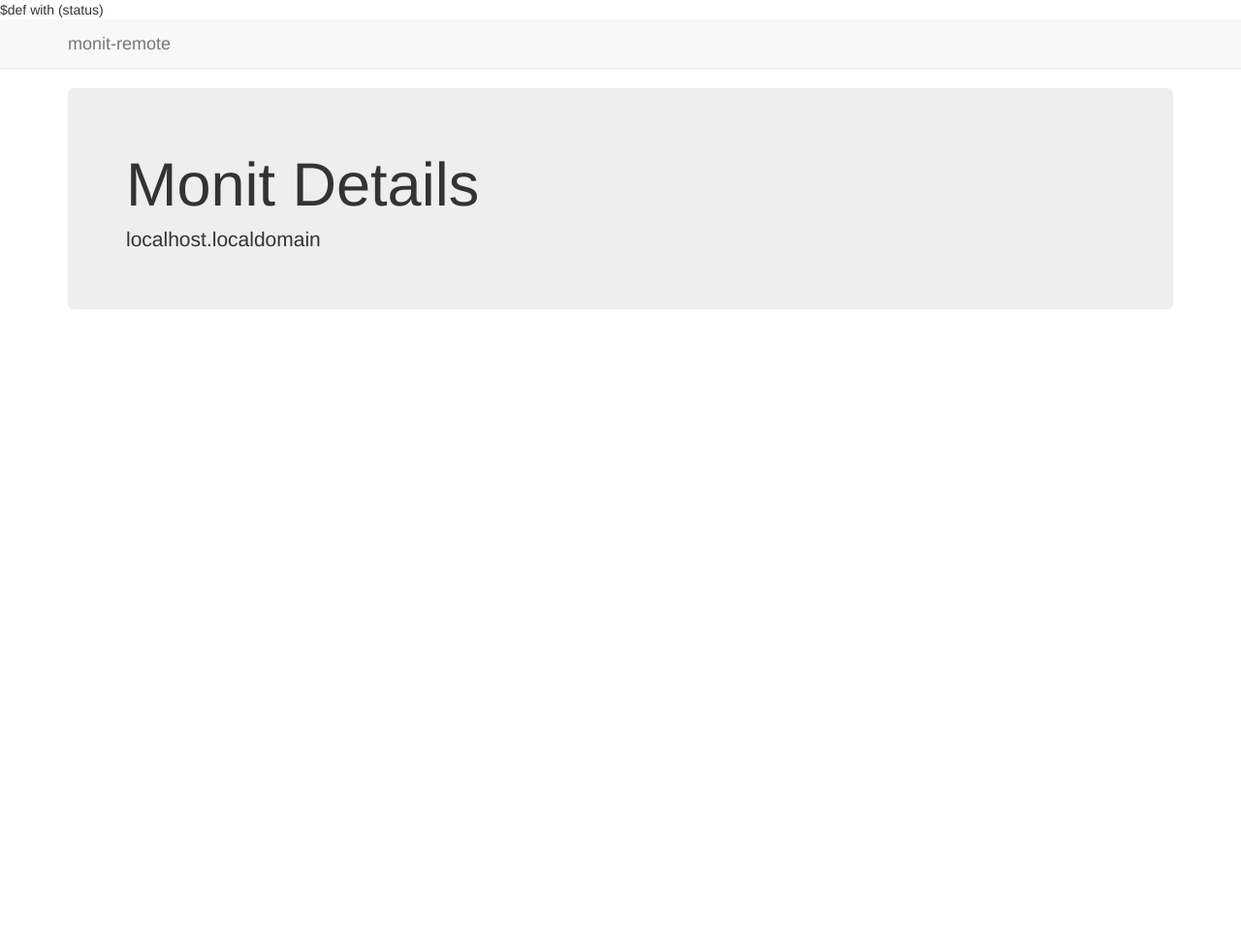
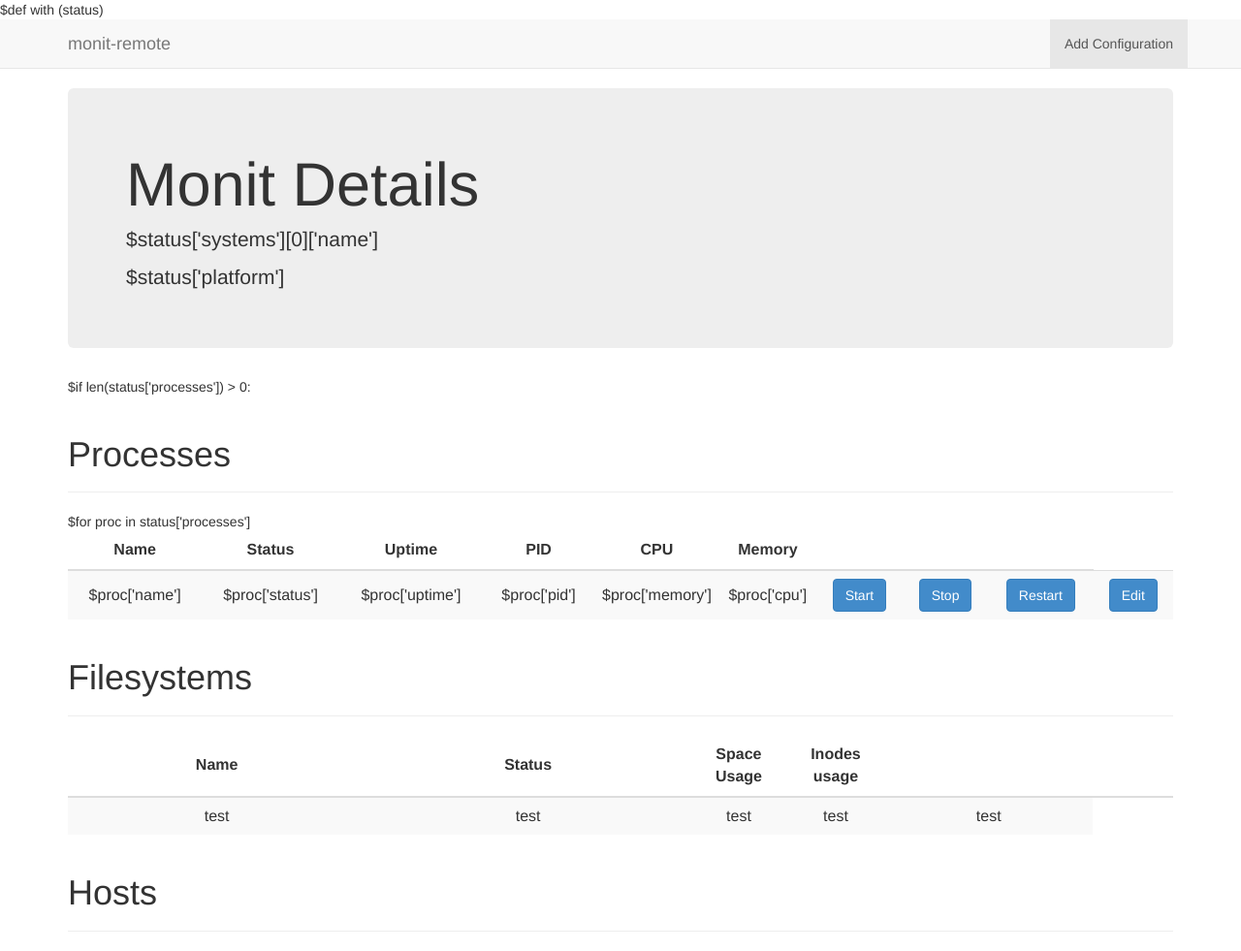
Before and after one commit to hurdad/monit-remote, a Python web app: template templates/details.html in a window 1280 px wide. Shown: the whole page at 97% size. Before the commit the page ends 319 px from the top, so only its background shows below. Run offline with Jinja, Linux system fonts and the light colour scheme; the template is opened without the code that fills it, so the values that code supplies are empty; some libraries are stand-ins or nearby versions.

Commit message:
host crud working

```diff
--- a/controllers/html.py
+++ b/controllers/html.py
@@ -26,10 +26,10 @@ class index:
                 for system in mystatus['systems']:
 
                     if system['status'] == '0' and system['monitored'] == '2':
-                        status = 'initalzing'
+                        status = 'initializing'
                     elif system['status'] == '0' and system['monitored'] == '1':
                         status = 'running'
-                    elif system['monitor'] == '0' and system['monitored'] == '0':
+                    elif system['status'] == '0' and system['monitored'] == '0':
                         status = 'not monitored'
                     else:
                         status = 'unknown'
--- a/templates/details.html
+++ b/templates/details.html
@@ -1,4 +1,5 @@
 $def with (status)
+
 <!DOCTYPE html>
 <html>
     <head>
@@ -30,36 +31,90 @@ $def with (status)
                     </button>
                     <a class="navbar-brand" href="/">monit-remote</a>
                 </div>
+                <div class="navbar-collapse collapse">
+                    <ul class="nav navbar-nav navbar-right">
+                        <li class="active"><a href="#" id="add-monit-host">Add Configuration</a></li>
+                    </ul>
+                </div><!--/.nav-collapse -->
             </div>
         </div>
         <div class="container">
             <div class="jumbotron">
                 <h1>Monit Details</h1>
-            <p>
-            localhost.localdomain
-            </p>
+                <p>$status['systems'][0]['name']</p>
+                <p>$status['platform']</p>
             </div>
+            $if len(status['processes']) > 0:
+                <div class="page-header">
+                    <h1>Processes</h1>
+                </div>
+                <table class="table table-striped">
+                    <thead>
+                        <tr>
+                            <th>Name</th>
+                            <th>Status</th>
+                            <th>Uptime</th>
+                            <th>PID</th>
+                            <th style="width: 100px">CPU</th>
+                            <th style="width: 100px">Memory</th>
+                            <th></th>
+                            <th></th>
+                            <th></th>
+                        </tr>
+                    </thead>
+                    <tbody>
+                        $for proc in status['processes']
+                        <tr>
+                            <td>$proc['name']</td>
+                            <td>$proc['status']</td>
+                            <td>$proc['uptime']</td>
+                            <td>$proc['pid']</td>
+                            <td>$proc['memory']</td>
+                            <td>$proc['cpu']</td>
+                            <td><button type="button" class="btn btn-primary" action="start-proc" host-id="$proc['name']">Start</button></td>
+                            <td><button type="button" class="btn btn-primary" action="stop-proc" host-id="$proc['name']">Stop</button></td>
+                            <td><button type="button" class="btn btn-primary" action="restart-proc" host-id="$proc['name']">Restart</button></td>
+                            <td><button type="button" class="btn btn-primary" action="edit" host-id="$proc['name']">Edit</button></td>
+                        </tr>
+                    </tbody>
+                </table>
+
+            <div class="page-header">
+                <h1>Filesystems</h1>
+            </div>
+            <table class="table table-striped">
+                <thead>
+                    <tr>
+                        <th>Name</th>
+                        <th>Status</th>
+                        <th style="width: 100px">Space Usage</th>
+                        <th style="width: 100px">Inodes usage</th>
+                        <th></th>
+                        <th></th>
+                    </tr>
+
+                </thead>
+                <tbody>
+
+                    <tr>
+                        <td>test</td>
+
+        <td>test</td>
+        <td>test</td>
+        <td>test</td>
+        <td>test</td>
+                    </tr>
+                </tbody>
+            </table>
 
 
+            <div class="page-header">
+                <h1>Hosts</h1>
+            </div>
 
         </div>
         <!-- /container-->
 
-    <!-- confirmation delete modal -->
-    <div class="modal hide" id="confirmation-delete-modal">
-        <div class="modal-header">
-            <button type="button" class="close" data-dismiss="modal">x</button>
-                    <h3>Confirmation</h3>
-        </div>
-        <div class="modal-body">
-            <p>Are you sure you want to delete?</p>
-        </div>
-        <div class="modal-footer">
-            <div id="confirmation-delete-alert" class="alert alert-error"></div>
-            <a href="#" class="btn" data-dismiss="modal">Close</a>
-            <a id="continue-delete-button" href="#" class="btn btn-primary">Continue</a>
-        </div>
-    </div>
 
         <!-- jQuery (necessary for Bootstrap's JavaScript plugins) -->
         <script src="/static/include/jquery/jquery-1.10.2.min.js"></script>
--- a/templates/index.html
+++ b/templates/index.html
@@ -41,7 +41,6 @@ $def with (summary)
             <div class="jumbotron">
               <h1>Monit Summary</h1>
             </div>
-
             <table class="table table-striped">
                 <thead>
                     <tr>
@@ -66,7 +65,7 @@ $def with (summary)
                         <td>$system['load']</td>
                         <td>
                             <div class="progress">
-                          <div class="progress-bar" role="progressbar" aria-valuenow="$system['cpu']" aria-valuemin="0" aria-valuemax="100" style="width: $$system['cpu']%;">
+                              <div class="progress-bar" role="progressbar" aria-valuenow="$system['cpu']" aria-valuemin="0" aria-valuemax="100" style="width: $system['cpu']%;">
                                 <span class="show">$system['cpu'] %</span>
                               </div>
                             </div>
```
Also changed, not shown: lib/monit.py (+12 -11 lines), db/monit-remote.db. Lines whose indentation alone changed are shown as unchanged.
